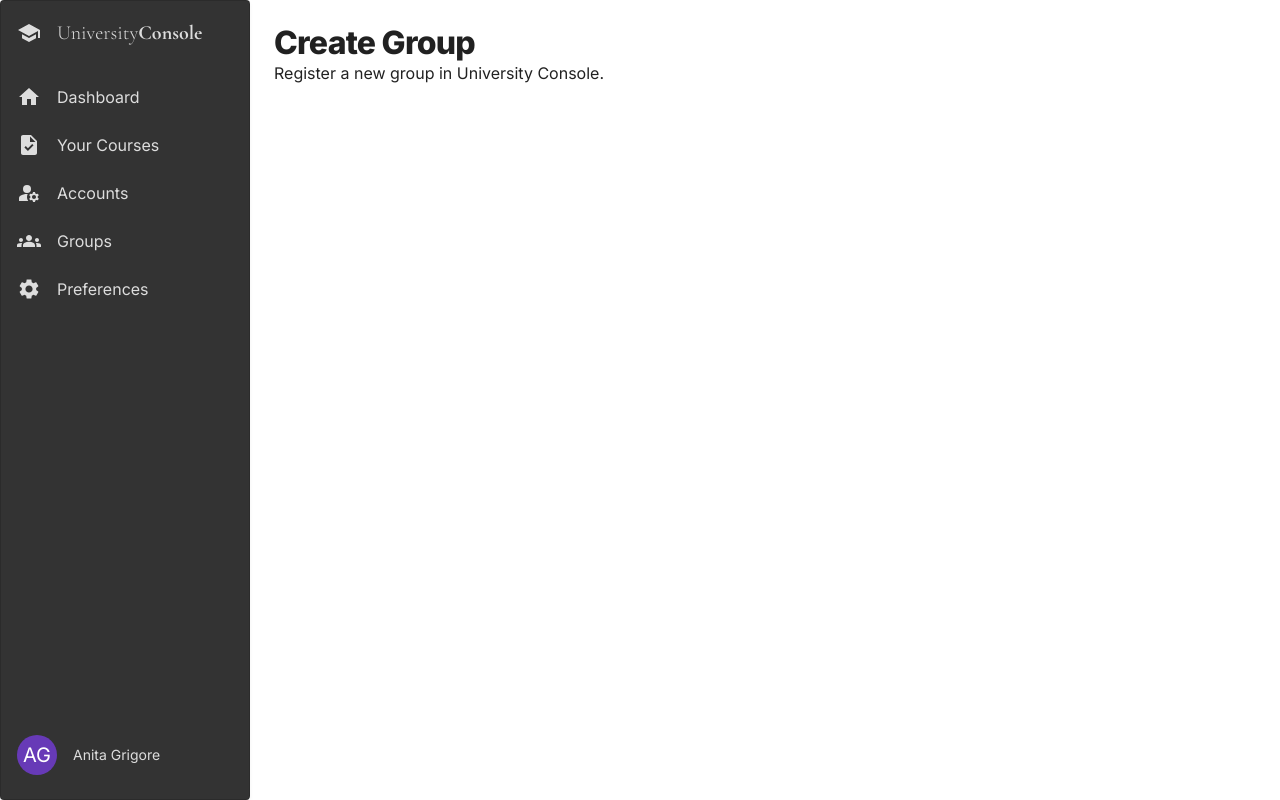
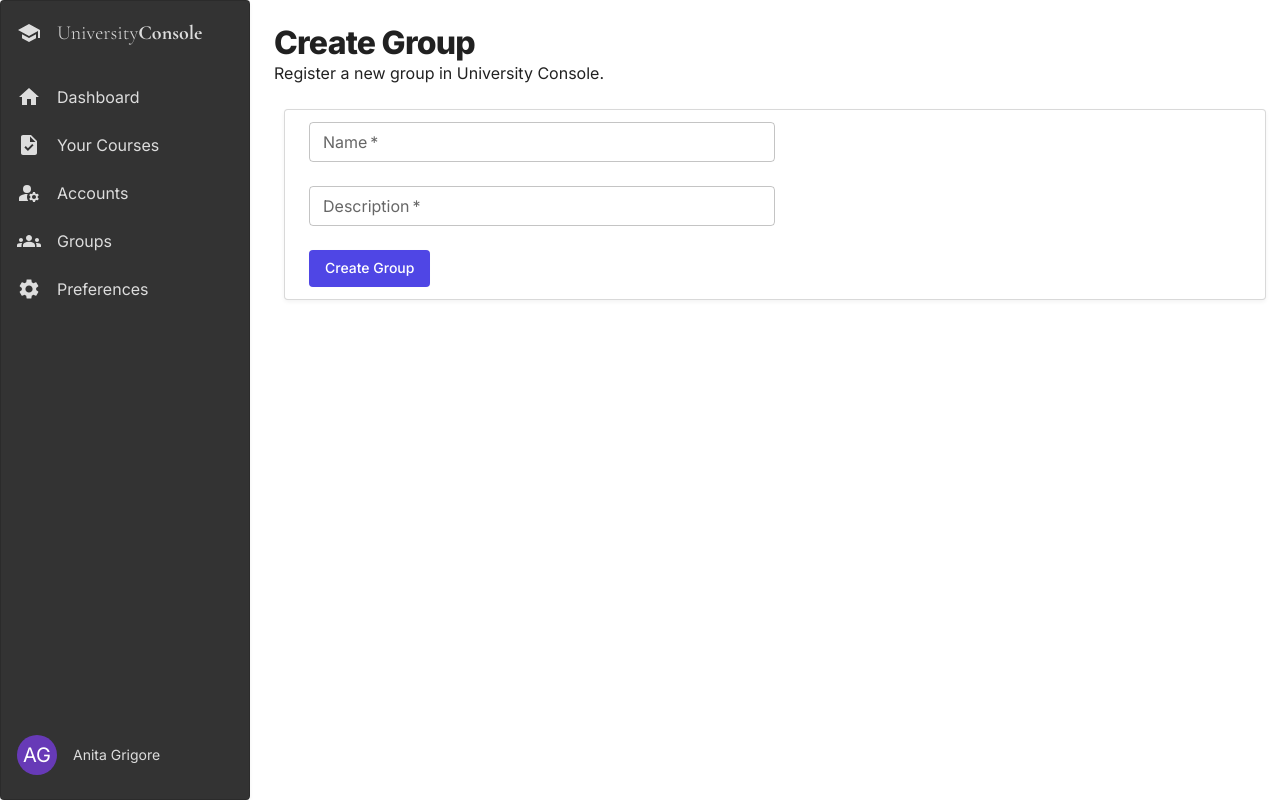
Before and after one commit to UniversityConsole/console, a React app: page /create-group in a window 1280 px wide. Built offline with nearby package versions, Linux system fonts and the light colour scheme; the HTML template or start-up script is replaced by a standard one.

Commit message:
Create group basic functionality

```diff
--- a/src/Accounts/Accounts.tsx
+++ b/src/Accounts/Accounts.tsx
@@ -21,14 +21,14 @@ export default function Accounts() {
 
   const accountsFn = () => {
     let values = [];
-    let keys = Object.keys(window.localStorage);
+    let keys = Object.keys(window.localStorage).filter(key => key.startsWith('uc/account/'));
     let i = keys.length;
 
     while ( i-- ) {
       values.push(window.localStorage.getItem(keys[i]));
     }
 
-    return values
+    return values;
   }
   const items = accountsFn();
 
@@ -42,8 +42,12 @@ export default function Accounts() {
           { id: 'name',
             head: 'Name',
             cell: item => JSON.parse(item!).firstName.concat(' ', JSON.parse(item || '').lastName) },
-          { id: 'date', head: 'Registration Date', cell: item => JSON.parse(item || '').registrationTimestamp },
-          { id: 'status', head: 'Status', cell: item => JSON.parse(item || '').accountStatus },
+          { id: 'date',
+            head: 'Registration Date',
+            cell: item => JSON.parse(item || '').registrationTimestamp },
+          { id: 'status',
+            head: 'Status',
+            cell: item => JSON.parse(item || '').accountStatus },
           { id: 'actions', head: '', cell: item => (
             <Button
               variant="text"
--- a/src/CreateGroup/CreateGroup.tsx
+++ b/src/CreateGroup/CreateGroup.tsx
@@ -1,12 +1,76 @@
 import {ConsoleHeader} from "../ConsoleHeader";
 import * as React from "react";
+import {FormEventHandler, useState} from "react";
+import {createGroup, CreateGroupsOutput} from "../Groups/createGroupsMock";
+import {useNavigate} from "react-router-dom";
+import Paper from "@mui/material/Paper";
+import Box from "@mui/material/Box";
+import FormControl from "@mui/material/FormControl";
+import TextField from "@mui/material/TextField";
+import styles from "../CreateAccount/styles.scss";
+import Button from "@mui/material/Button";
+import Container from "@mui/material/Container";
 
 export default function CreateGroup() {
+  const navigate = useNavigate();
+  const [name, setName] = useState('');
+  const [description, setDescription] = useState('');
+  const [isLoading, setLoading] = useState(false);
+  const [groupId, setGroupId] = useState('');
+
+
+  const onSubmit: FormEventHandler<HTMLFormElement> = (e) => {
+    e.preventDefault();
+    setLoading(true);
+    createGroup({name, description})
+      .then((output: CreateGroupsOutput) => {
+        setLoading(false);
+        setGroupId(output.groupId);
+      });
+    navigate('/groups');
+  };
+
   return (
     <>
       <ConsoleHeader title="Create Group">
         Register a new group in University Console.
       </ConsoleHeader>
+      <Container component={Paper}>
+        <Box
+          component="form"
+          onSubmit={onSubmit}
+        >
+          <FormControl>
+            <TextField
+              required
+              label="Name"
+              fullWidth
+              margin="normal"
+              size="small"
+              type="text"
+              value={name}
+              onChange={e => setName(e.target.value)}
+            />
+          </FormControl>
+          <FormControl>
+            <TextField
+              required
+              label="Description"
+              fullWidth
+              margin="normal"
+              size="small"
+              type="text"
+              value={description}
+              onChange={e => setDescription(e.target.value)}
+            />
+          </FormControl>
+          <div className={styles.root}>
+            <Button variant="contained" type="submit" disabled={isLoading}>
+              {isLoading ? 'Creating Group...' : 'Create Group'}
+            </Button>
+          </div>
+        </Box>
+      </Container>
     </>
   )
 }
--- a/src/Groups/Groups.tsx
+++ b/src/Groups/Groups.tsx
@@ -16,6 +16,19 @@ export default function Groups() {
     </>
   );
 
+  const getGroups = () => {
+    let values = [];
+    let keys = Object.keys(window.localStorage).filter(key => key.startsWith('uc/group/'));
+    let i = keys.length;
+
+    while ( i-- ) {
+      values.push(window.localStorage.getItem(keys[i]));
+    }
+
+    return values;
+  }
+  const items = getGroups();
+
   const groups = [
     { id: '1', name: "1st Year CTI", role: "Owner"},
     { id: '2', name: "2nd Year CTI", role: "Member"},
@@ -29,10 +42,10 @@ export default function Groups() {
       </ConsoleHeader>
       <PaginatedTable
         columnDefinitions={[
-          { id: 'name', head: 'Name', cell: item => item.name },
-          { id: 'date', head: 'Role', cell: item => item.role },
+          { id: 'name', head: 'Name', cell: item => JSON.parse(item || ''). name },
+          { id: 'role', head: 'Role', cell: item => 'Owner' }
         ]}
-        items={groups}
+        items={items}
         isLoading={false}
       />
     </>
--- /dev/null
+++ b/src/Groups/createGroupsMock.tsx
@@ -0,0 +1,40 @@
+import DateTimeFormatOptions = Intl.DateTimeFormatOptions;
+
+interface CreateGroupsInput {
+  readonly name: string;
+  readonly description: string;
+}
+
+export interface CreateGroupsOutput {
+  readonly groupId: string;
+}
+
+type CreateGroupsMock = (
+  input: CreateGroupsInput
+) => Promise<CreateGroupsOutput>;
+
+
+export const createGroup: CreateGroupsMock = ({
+  name,
+  description,
+ }) => {
+
+  const date: Date = new Date();
+  const options: DateTimeFormatOptions = { year: 'numeric', month: 'long', day: 'numeric' };
+  const registrationTimestamp: string = date.toLocaleString('en-US', options);
+
+  return new Promise((resolve, reject) => {
+    setTimeout(() => {
+      const groupId = self.crypto.randomUUID();
+      const groupKey = `uc/group/${groupId}`;
+      window.localStorage.setItem(groupKey, JSON.stringify({
+        groupId,
+        name,
+        description,
+        registrationTimestamp,
+      }));
+
+      resolve({ groupId });
+    }, 1000);
+  });
+};
```
